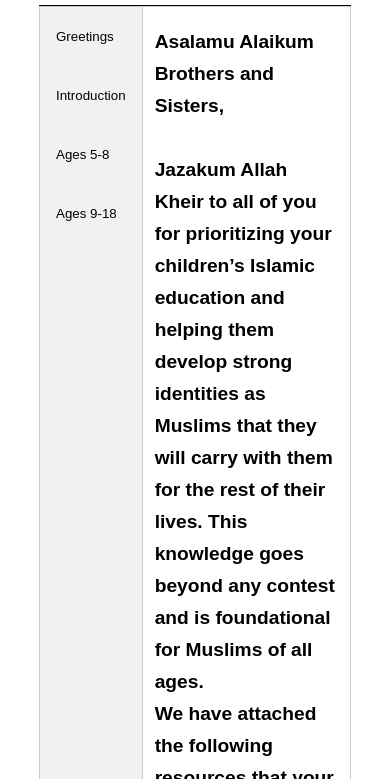
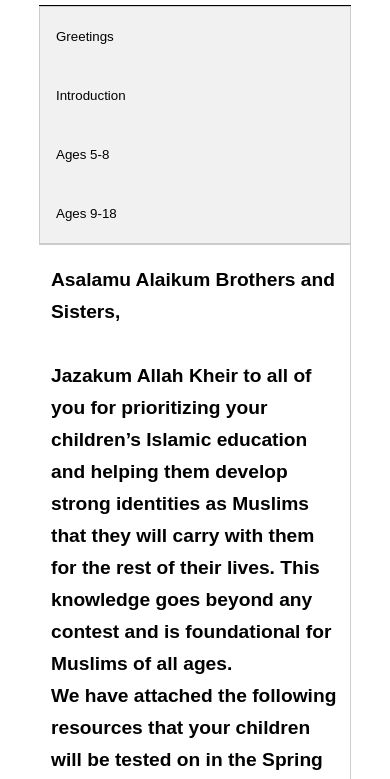
Before and after one commit to HakeemDAbdulmalik/hodacomp, a plain HTML site: page index.html in a window 390 px wide. Shown: the part 65-844 px from the top of the page. Drawn offline with Linux system fonts and the light colour scheme.

Commit message:
add mobile

```diff
--- a/style.css
+++ b/style.css
@@ -129,3 +129,9 @@ main{
 #Greetings {
   display: block;
 }
+
+@media screen and (max-width: 800px) {
+  main{
+    grid-template-columns: 1fr;
+  }
+}
```
